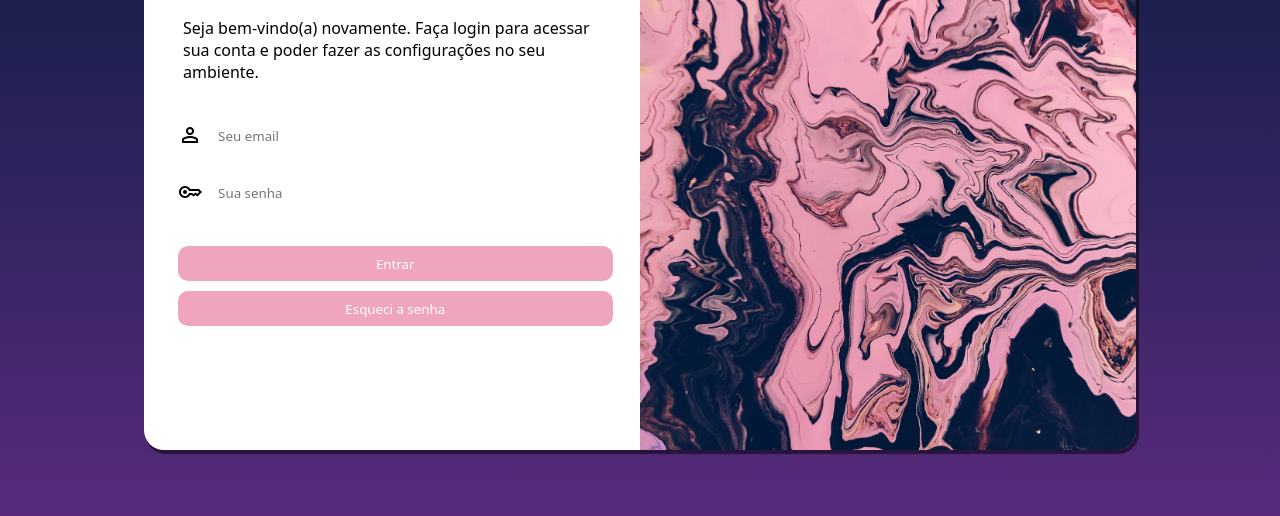
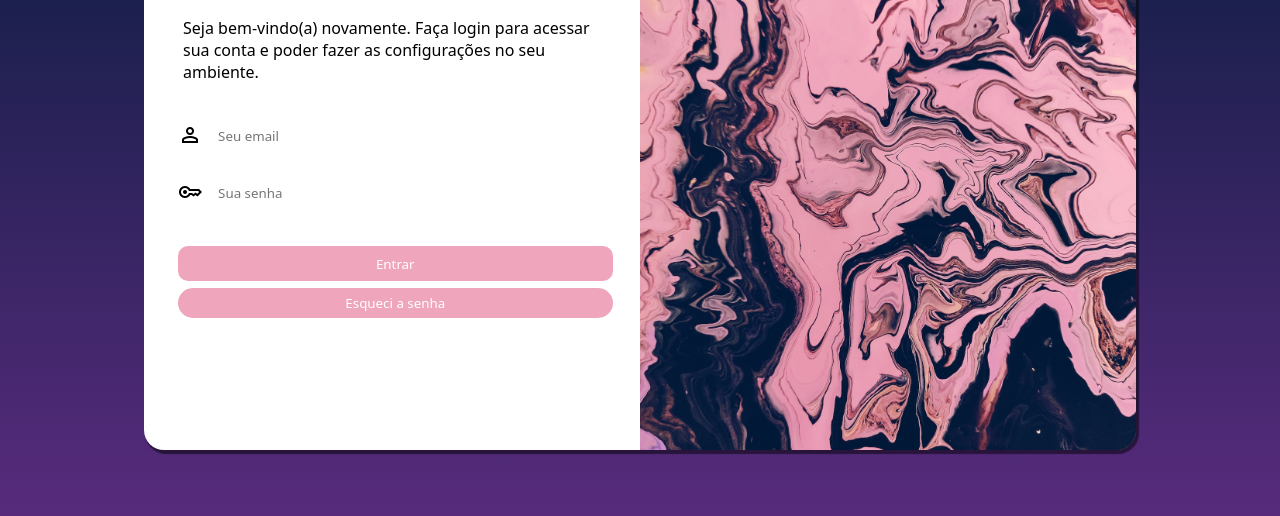
Before and after one commit to lucassmtt/projeto_login, a plain HTML site: page home/index.html in a window 1280 px wide. Shown: the part 220-736 px from the top of the page. Drawn offline with nearby package versions, Linux system fonts and the light colour scheme.

Commit message:
Update style.css
Signed-off-by: Lucas Motta <110114441+lucassmtt@users.noreply.github.com>

```diff
--- a/home/estilos_css/style.css
+++ b/home/estilos_css/style.css
@@ -92,13 +92,13 @@ form input[type=submit]:hover{
 form button{
     display: block;
     float: left;
-    margin-top: 10px;
+    margin-top: 7px;
     width: 97%;
-    height: 35px;
+    height: 30px;
     background-color:#EFA5BC;
     border: none;
     color: rgb(255, 255, 255);
-    border-radius: 10px;
+    border-radius: 15px;
     cursor: pointer;
 }
 
```
